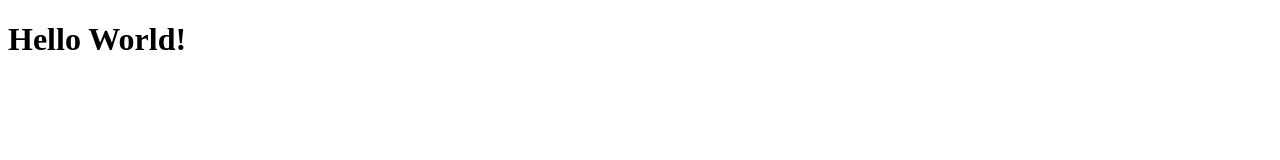
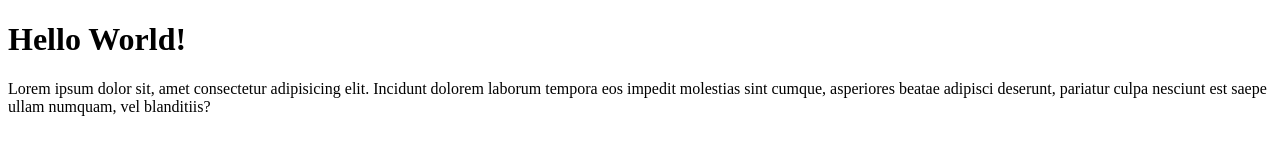
Before and after one commit to BOYPADU/chicken-, a plain HTML site: page index.html in a window 1280 px wide. Drawn offline with Linux system fonts and the light colour scheme.

Commit message:
menambahkan paragraf

```diff
--- a/index.html
+++ b/index.html
@@ -7,5 +7,6 @@
 </head>
 <body>
     <h1>Hello World!</h1>
+    <p>Lorem ipsum dolor sit, amet consectetur adipisicing elit. Incidunt dolorem laborum tempora eos impedit molestias sint cumque, asperiores beatae adipisci deserunt, pariatur culpa nesciunt est saepe ullam numquam, vel blanditiis?</p>
 </body>
 </html>
```
